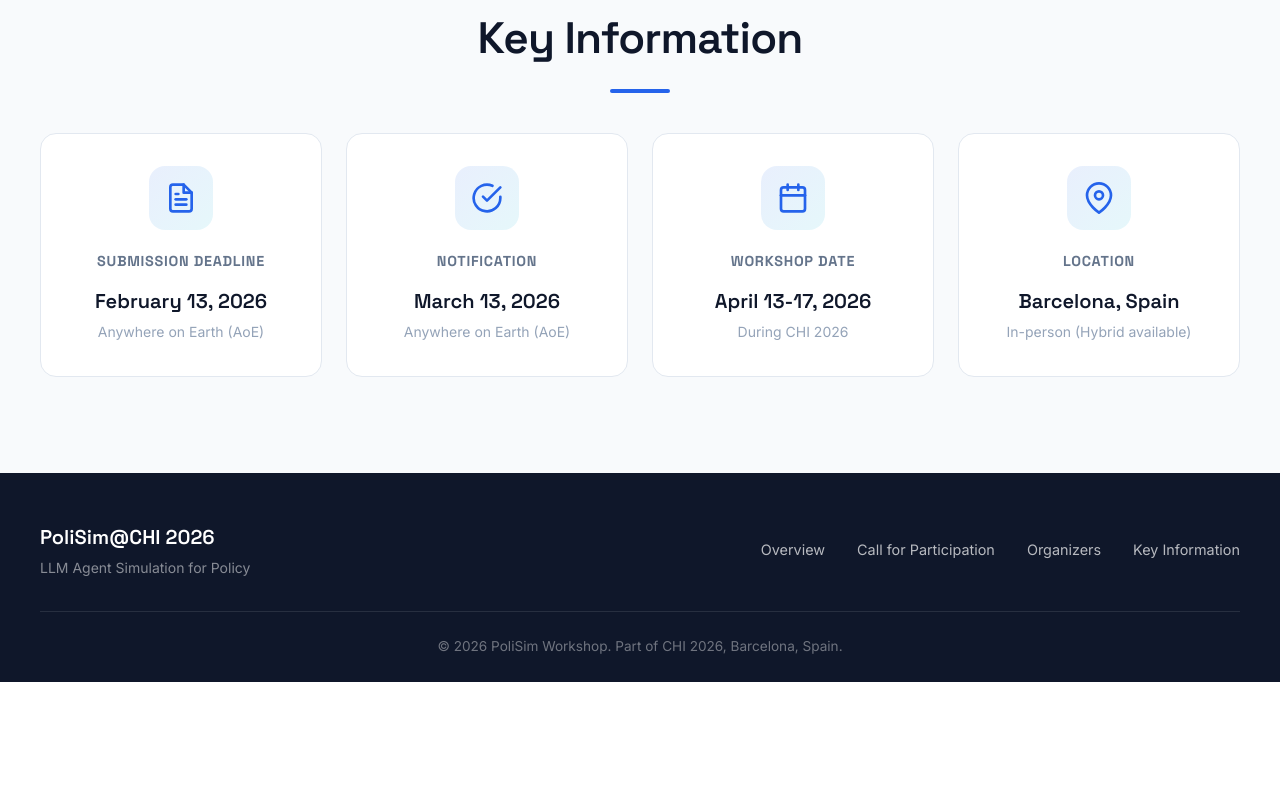
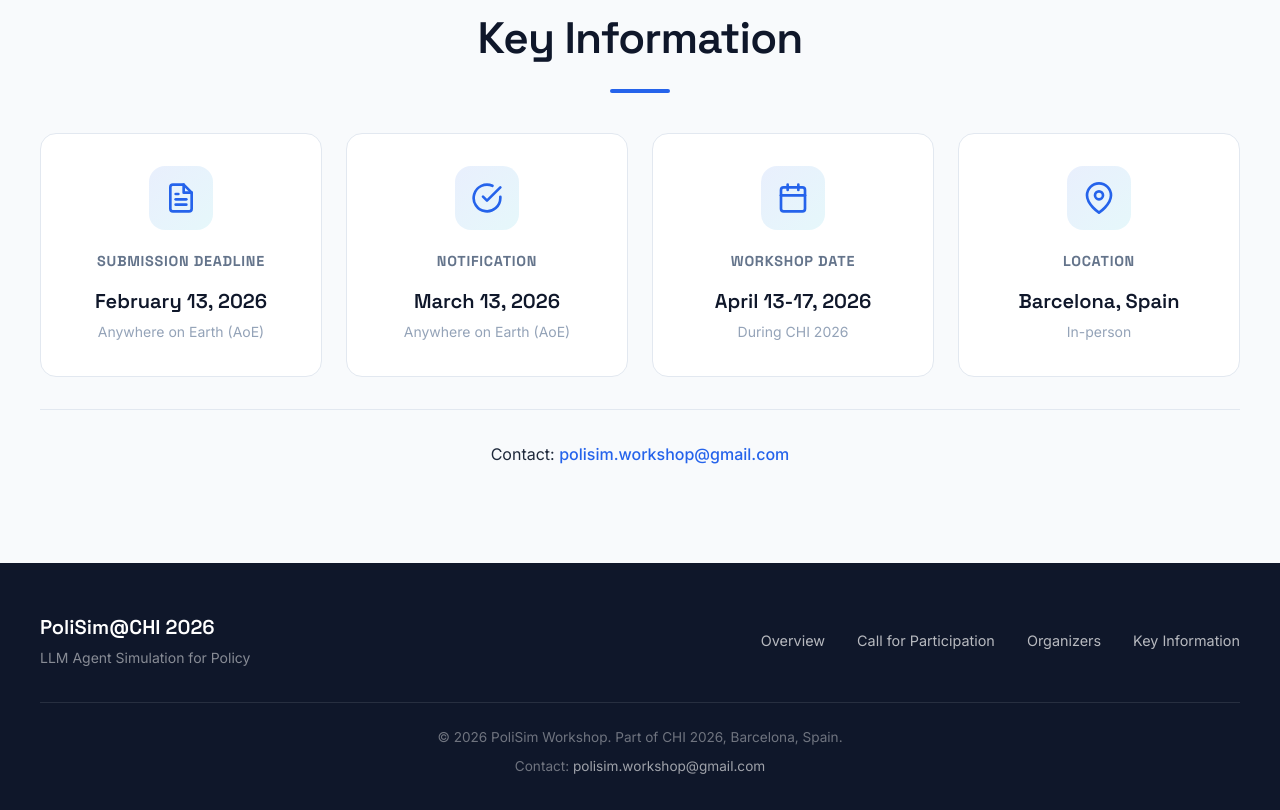
Before and after one commit to Yassellee/PoliSim, a plain HTML site: page index.html in a window 1280 px wide. Shown: the part 4238-5048 px from the top of the page. Before the commit the page ends 4920 px from the top, so only its background shows below. Drawn offline with Linux system fonts and the light colour scheme.

Commit message:
add email

```diff
--- a/index.html
+++ b/index.html
@@ -182,7 +182,7 @@
                     </div>
                     <div class="detail-card">
                         <h4>Attendance</h4>
-                        <p>At least one author of each accepted paper must register for and attend the workshop. Hybrid participation options will be available.</p>
+                        <p>At least one author of each accepted paper must register for and attend the workshop.</p>
                     </div>
                 </div>
             </div>
@@ -316,8 +316,11 @@
                     </div>
                     <h4>Location</h4>
                     <p class="info-date">Barcelona, Spain</p>
-                    <p class="info-note">In-person (Hybrid available)</p>
+                    <p class="info-note">In-person</p>
                 </div>
+            </div>
+            <div class="info-contact">
+                <p>Contact: <a href="mailto:polisim.workshop@gmail.com">polisim.workshop@gmail.com</a></p>
             </div>
         </div>
     </section>
@@ -339,6 +342,7 @@
             </div>
             <div class="footer-bottom">
                 <p>&copy; 2026 PoliSim Workshop. Part of CHI 2026, Barcelona, Spain.</p>
+                <p>Contact: <a href="mailto:polisim.workshop@gmail.com">polisim.workshop@gmail.com</a></p>
             </div>
         </div>
     </footer>
--- a/styles.css
+++ b/styles.css
@@ -697,6 +697,31 @@
     font-size: 0.875rem;
 }
 
+.info-contact {
+    text-align: center;
+    margin-top: 2rem;
+    padding-top: 2rem;
+    border-top: 1px solid var(--border);
+}
+
+.info-contact p {
+    color: var(--text-primary);
+    font-size: 1rem;
+    margin: 0;
+}
+
+.info-contact a {
+    color: var(--primary);
+    text-decoration: none;
+    font-weight: 500;
+    transition: var(--transition-fast);
+}
+
+.info-contact a:hover {
+    color: var(--primary-dark);
+    text-decoration: underline;
+}
+
 /* ========================================
    Footer
    ======================================== */
@@ -754,6 +779,18 @@
 .footer-bottom p {
     color: rgba(255, 255, 255, 0.4);
     font-size: 0.85rem;
+    margin-bottom: 0.5rem;
+}
+
+.footer-bottom a {
+    color: rgba(255, 255, 255, 0.6);
+    text-decoration: none;
+    transition: var(--transition-fast);
+}
+
+.footer-bottom a:hover {
+    color: var(--accent);
+    text-decoration: underline;
 }
 
 /* ========================================
```
